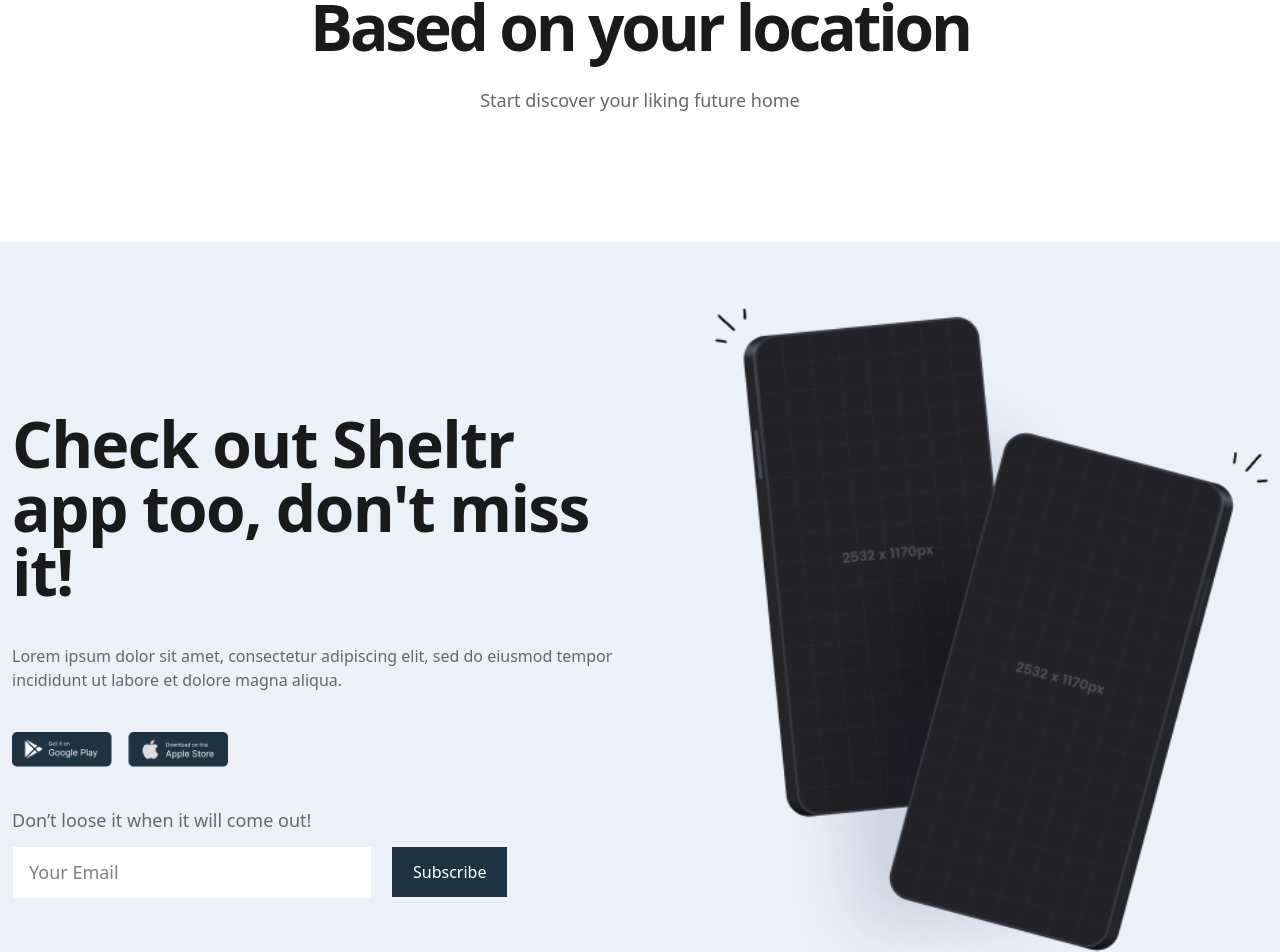
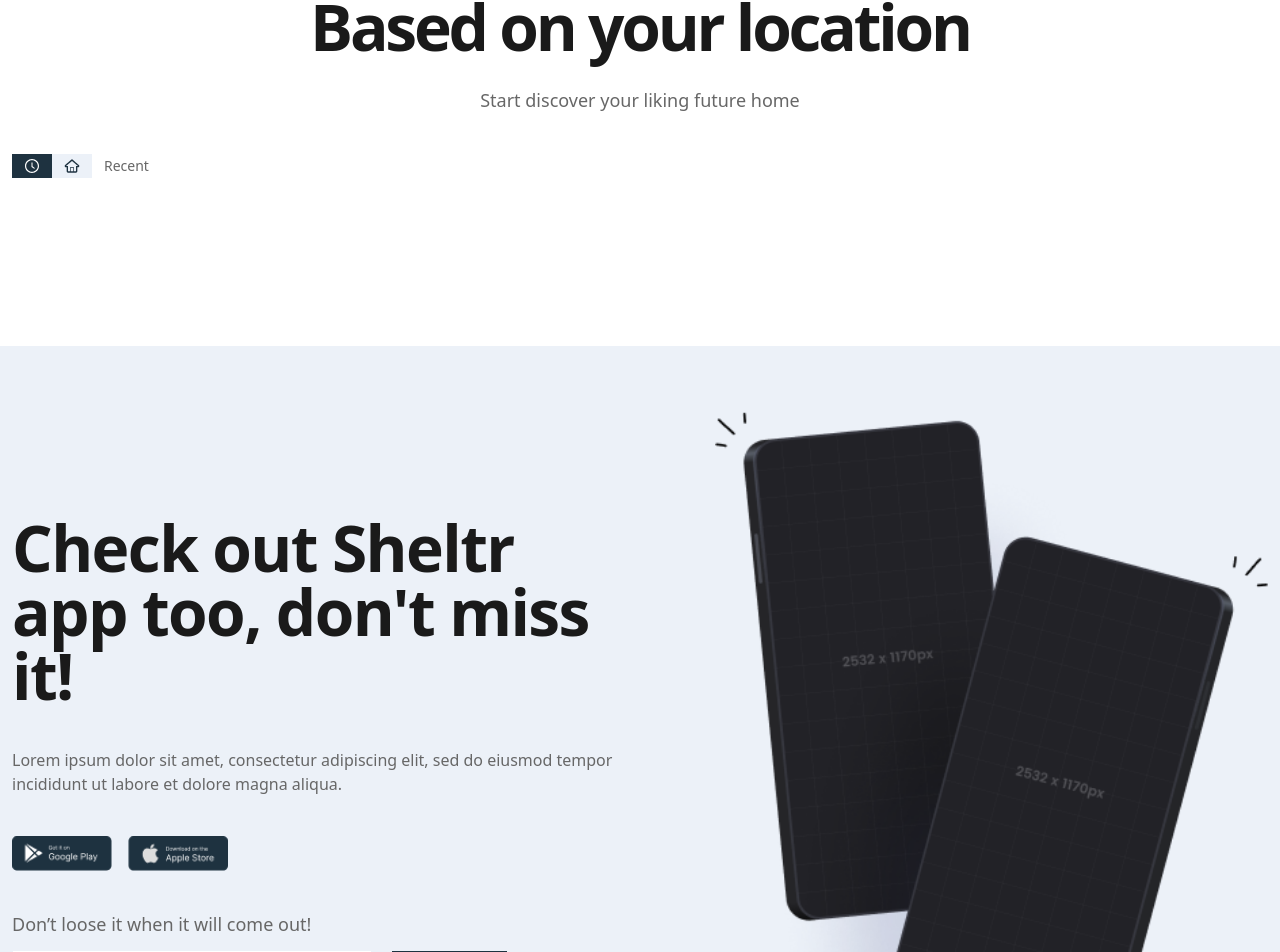
Before and after one commit to alonzojoe/sheltr, a React (Vite) app: page / in a window 1280 px wide. Shown: the part 1555-2507 px from the top of the page. Built offline with nearby package versions, Linux system fonts and the light colour scheme.

Commit message:
create new Switcher component switch between 2 modes recent and rentals, implement in Listing Section

```diff
--- a/src/features/Listings/ListingsSection.tsx
+++ b/src/features/Listings/ListingsSection.tsx
@@ -1,5 +1,6 @@
 import Wrapper from "@/components/Containers/Wrapper";
 import SectionHeader from "@/components/shared/SectionHeader";
+import Switcher from "./components/Switcher";
 const ListingsSection = () => {
   return (
     <div>
@@ -8,6 +9,7 @@
           title={`Based on your location`}
           subTitle={`Start discover your liking future home`}
         />
+        <Switcher />
       </Wrapper>
     </div>
   );
--- /dev/null
+++ b/src/features/Listings/components/Switcher.tsx
@@ -0,0 +1,47 @@
+import { useState } from "react";
+import { AiOutlineClockCircle } from "react-icons/ai";
+import { TiHomeOutline } from "react-icons/ti";
+import { cn } from "@/lib/utils";
+
+const MODE = {
+  rentals: "Rentals",
+  recent: "Recent",
+} as const;
+
+type Mode = keyof typeof MODE;
+
+const Switcher = () => {
+  const [mode, setMode] = useState<Mode>("recent");
+
+  return (
+    <>
+      <div className="flex items-center my-10">
+        <div className="flex items-center bg-accent">
+          <span
+            onClick={() => setMode("recent")}
+            className={cn(
+              `cursor-pointer text-primary text-base px-3 py-2, ${
+                mode === "recent" && "text-white bg-primary"
+              }`
+            )}
+          >
+            <AiOutlineClockCircle className="my-1" />
+          </span>
+          <span
+            onClick={() => setMode("rentals")}
+            className={cn(
+              `cursor-pointer text-primary text-base px-3 py-2, ${
+                mode === "rentals" && "text-white bg-primary"
+              }`
+            )}
+          >
+            <TiHomeOutline className="my-1" />
+          </span>
+        </div>
+        <span className="mx-3 text-text-sub text-sm">{MODE[mode]}</span>
+      </div>
+    </>
+  );
+};
+
+export default Switcher;
```
